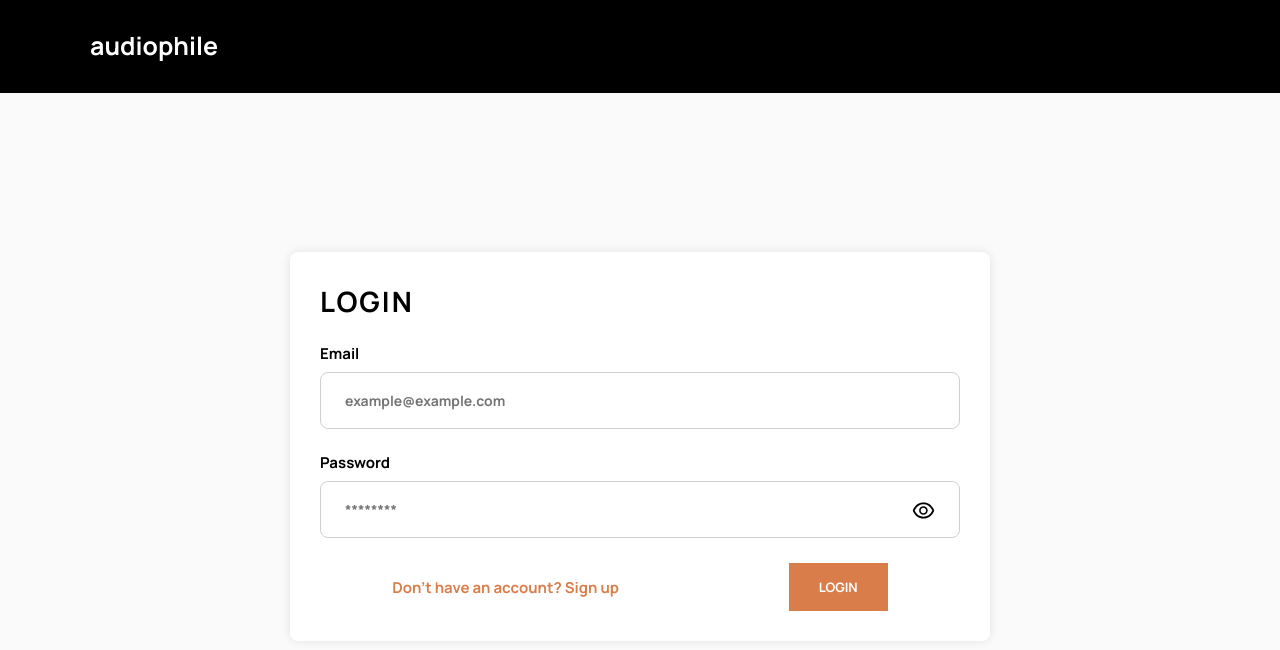
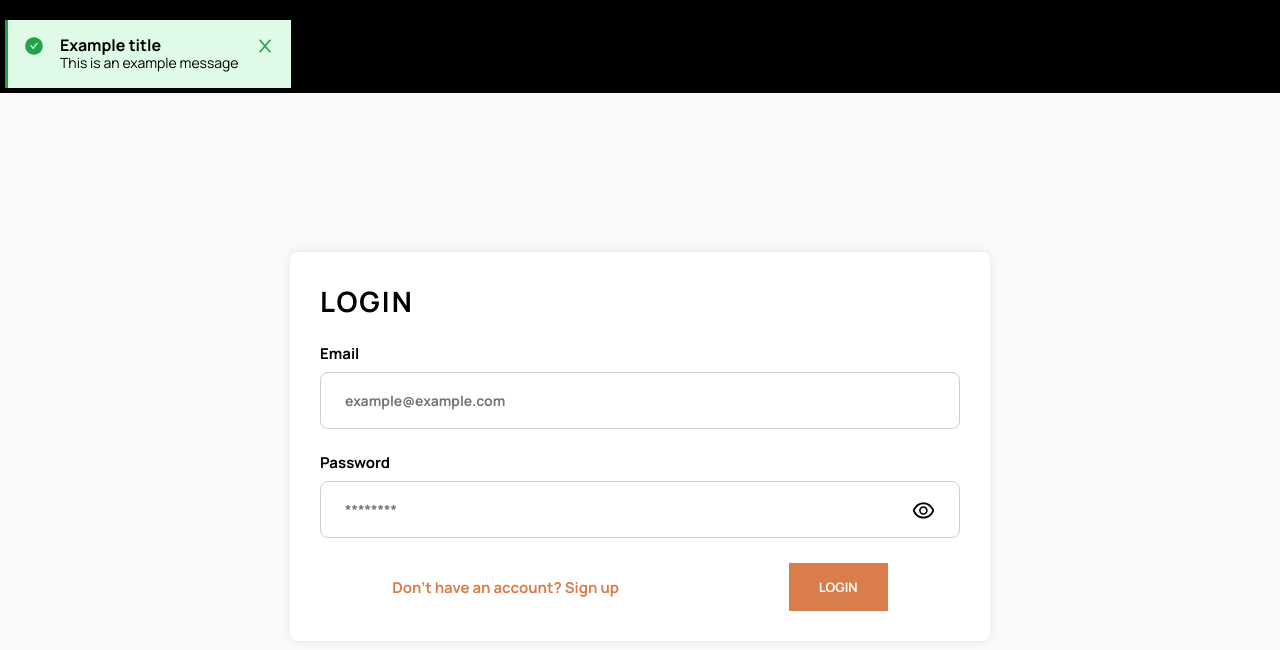
Before and after one commit to AlejandroMorales-s/audiophile-ecommerce, a React (Vite) app: page /login in a window 1280 px wide. Shown: the top 650 px of the page. Built offline with nearby package versions, Linux system fonts and the light colour scheme.

Commit message:
added notifications component

```diff
--- a/src/App.tsx
+++ b/src/App.tsx
@@ -1,16 +1,22 @@
-import React from "react";
 import "./App.scss";
 import { Routes, Route } from "react-router-dom";
 import SignUp from "./pages/SignUp";
 import Login from "./pages/Login";
+import { useSelector } from "react-redux";
+import { selectNotificationStatus } from "./reducers/notification/notificationReducer";
+import Notification from "./components/common/modals/Notification";
 
 const App = () => {
+  const notificationOpen = useSelector(selectNotificationStatus);
   return (
-    <Routes>
-      <Route path="/" element={<h1>Home</h1>} />
-      <Route path="/signup" element={<SignUp />} />
-      <Route path="/login" element={<Login />} />
-    </Routes>
+    <>
+      <Routes>
+        <Route path="/" element={<h1>Home</h1>} />
+        <Route path="/signup" element={<SignUp />} />
+        <Route path="/login" element={<Login />} />
+      </Routes>
+      {notificationOpen && <Notification />}
+    </>
   );
 };
 
--- /dev/null
+++ b/src/components/common/modals/Notification.module.scss
@@ -0,0 +1,65 @@
+@import "../../../App.scss";
+
+.notification {
+  position: fixed;
+  top: 2rem;
+  left: 0.5rem;
+  z-index: 1000;
+  padding: 1.6rem;
+  border-left: 0.3rem solid;
+  @include box-shadow();
+  display: grid;
+  grid-template-columns: 0.5fr 4.5fr 0.5fr;
+  gap: 1.6rem;
+  max-width: 28.8rem;
+}
+
+@each $type, $colors in $notificationColors {
+  .#{$type} {
+    border-color: map-get($colors, "color");
+    color: map-get($colors, "color");
+    background-color: map-get($colors, "background-color");
+  }
+}
+
+.title {
+  font-size: 1.6rem;
+  line-height: 1.8rem;
+  font-weight: $bold;
+  color: $black;
+}
+
+.message {
+  font-size: 1.4rem;
+  line-height: 1.8rem;
+  color: $black;
+}
+
+.icon {
+  font-size: 2rem;
+}
+
+.opening-notification {
+  animation: openingNotification 0.65s ease-in-out forwards;
+}
+
+.closing-notification {
+  animation: closingNotification 0.65s ease-in-out forwards;
+}
+
+@keyframes closingNotification {
+  0% {
+    transform: translateX(0px);
+  }
+  100% {
+    transform: translateX(-1000px);
+  }
+}
+@keyframes openingNotification {
+  0% {
+    transform: translateX(-1000px);
+  }
+  100% {
+    transform: translateX(0px);
+  }
+}
--- /dev/null
+++ b/src/components/common/modals/Notification.tsx
@@ -0,0 +1,71 @@
+//* Redux
+import { useSelector } from "react-redux";
+import {
+  resetNotification,
+  selectNotificationClosing,
+  selectNotificationData,
+  setClosingNotification,
+} from "../../../reducers/notification/notificationReducer";
+import { useAppDispatch } from "../../../store";
+//* Icons
+import {
+  AiOutlineClose,
+  AiFillCheckCircle,
+  AiFillInfoCircle,
+  AiFillCloseCircle,
+} from "react-icons/ai";
+import { MdError } from "react-icons/md";
+//* Styles
+import styles from "./Notification.module.scss";
+
+export default function Notification() {
+  //* Selectors
+  const data = useSelector(selectNotificationData);
+  const notificationClosing = useSelector(selectNotificationClosing);
+
+  const dispatch = useAppDispatch();
+
+  //* Handle closing notification
+  const closeNotification = () => {
+    dispatch(setClosingNotification());
+    setTimeout(() => {
+      dispatch(resetNotification());
+    }, 650);
+  };
+
+  const notificationTypesIcons = {
+    info: (
+      <AiFillInfoCircle
+        className={`${styles.icon} ${styles["status-color"]}`}
+      />
+    ),
+    warning: <MdError className={`${styles.icon} ${styles["status-color"]}`} />,
+    success: (
+      <AiFillCheckCircle
+        className={`${styles.icon} ${styles["status-color"]}`}
+      />
+    ),
+    error: (
+      <AiFillCloseCircle
+        className={`${styles.icon} ${styles["status-color"]}`}
+      />
+    ),
+  };
+
+  return (
+    <div
+      className={`${styles.notification} ${styles[data.type]} ${
+        notificationClosing
+          ? styles["closing-notification"]
+          : styles["opening-notification"]
+      }`}
+    >
+      {notificationTypesIcons[data.type]}
+      <div>
+        <p className={styles.title}>{data.title}</p>
+        <p className={styles.message}>{data.message}</p>
+      </div>
+      <AiOutlineClose onClick={closeNotification} className={styles.icon} />
+    </div>
+  );
+}
```
